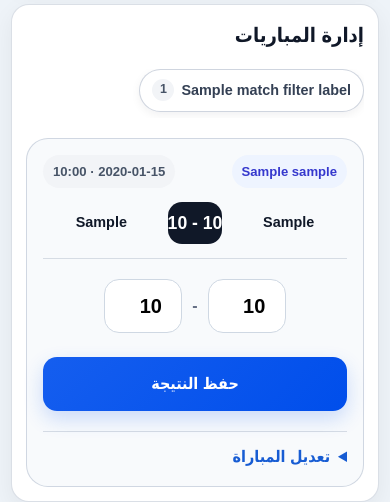
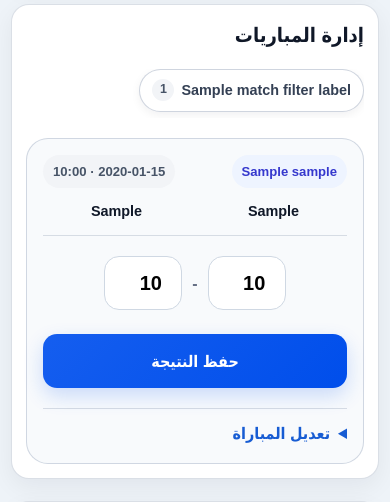
Before and after one commit to mcvals21/worldcup-predictions, a Flask app: template templates/admin.html in a window 390 px wide. Shown: the part 1156-1658 px from the top of the page. Run offline with Flask 3, Linux system fonts and the light colour scheme; tables that the repository leaves empty hold one stand-in row (values such as "Sample post"); the template is opened without the code that fills it: values that come from a table or form of the project are taken from there, most other values are stand-ins (such as "Sample title", 1, 10 or a date in 2020).

Commit message:
Update style.css

```diff
--- a/static/style.css
+++ b/static/style.css
@@ -1564,3 +1564,19 @@ code{
     grid-template-columns:1fr;
   }
 }
+/* Admin page: hide duplicated score preview */
+.admin-score-preview{
+  display:none !important;
+}
+
+.admin-teams-row{
+  grid-template-columns:1fr 1fr !important;
+  gap:18px !important;
+}
+
+@media (max-width:700px){
+  .admin-teams-row{
+    grid-template-columns:1fr 1fr !important;
+    gap:10px !important;
+  }
+}
```
